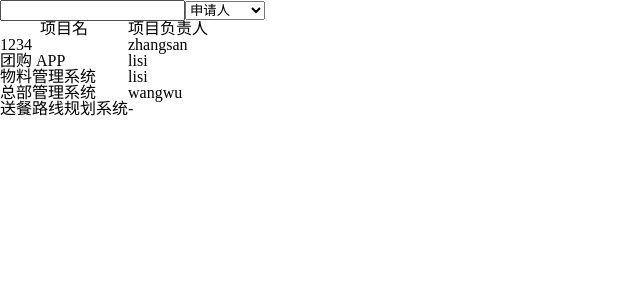
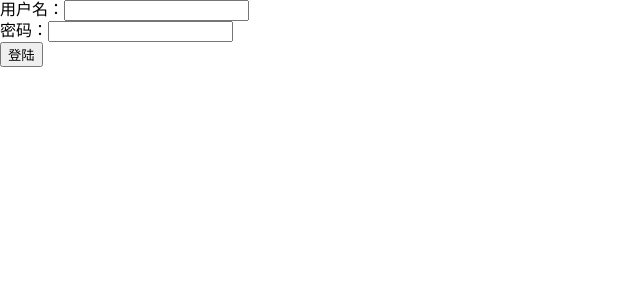
Before and after one commit to yangzai316/yang-jira, a React (Create React App) app: page / in a window 1280 px wide. Shown: the top 300 px of the page, without its empty margins (0-640 px from the left). Built offline with nearby package versions, Linux system fonts and the light colour scheme; data requests are answered from the project's data file.

Commit message:
login开发

```diff
--- a/package.json
+++ b/package.json
@@ -23,7 +23,7 @@
     "build": "react-scripts build",
     "test": "react-scripts test",
     "eject": "react-scripts eject",
-    "sv": "json-server --watch __json_server__/db.json"
+    "sv": "json-server --watch --port 3001 __json_server__/db.json --middlewares __json_server__/middleware.js "
   },
   "eslintConfig": {
     "extends": [
--- a/src/App.tsx
+++ b/src/App.tsx
@@ -1,11 +1,12 @@
 import React from 'react';
 import './App.css';
-import { ProjectListScreen } from './screens/project-list/index';
+// import { ProjectListScreen } from './screens/project-list/index';
+import { Login } from './screens/login';
 
 function App() {
     return (
         <div className="App">
-            <ProjectListScreen></ProjectListScreen>
+            <Login></Login>
         </div>
     );
 }
--- a/src/screens/login/index.tsx
+++ b/src/screens/login/index.tsx
@@ -1,8 +1,28 @@
 import { FormEvent } from 'react';
 
+const APIURL = process.env.REACT_APP_API_URL;
+interface Param {
+    username: string;
+    password: string;
+}
 export const Login = () => {
+    const login = (param: Param) => {
+        fetch(`${APIURL}/login`, {
+            method: 'POST',
+            headers: {
+                'Content-Type': 'application/json',
+            },
+            body: JSON.stringify(param),
+        }).then(async (res) => {
+            if (res.ok) {
+            }
+        });
+    };
     const handleSbumit = (event: FormEvent<HTMLFormElement>) => {
-        event.preventDefault;
+        event.preventDefault();
+        const username = (event.currentTarget.elements[0] as HTMLInputElement).value;
+        const password = (event.currentTarget.elements[1] as HTMLInputElement).value;
+        login({ username, password });
     };
     return (
         <form onSubmit={handleSbumit}>
@@ -11,8 +31,8 @@ export const Login = () => {
                 <input type="text" id="username" />
             </div>
             <div>
-                <label htmlFor="passeord">密码：</label>
-                <input type="passeord" id="passeord" />
+                <label htmlFor="password">密码：</label>
+                <input type="password" id="password" />
             </div>
             <button type="submit">登陆</button>
         </form>
```
Also changed, not shown: __json_server__/middleware.js (added, +11 -0 lines), .prettierrc.js, 1 other file (tests, documents, lock files or other folders).
